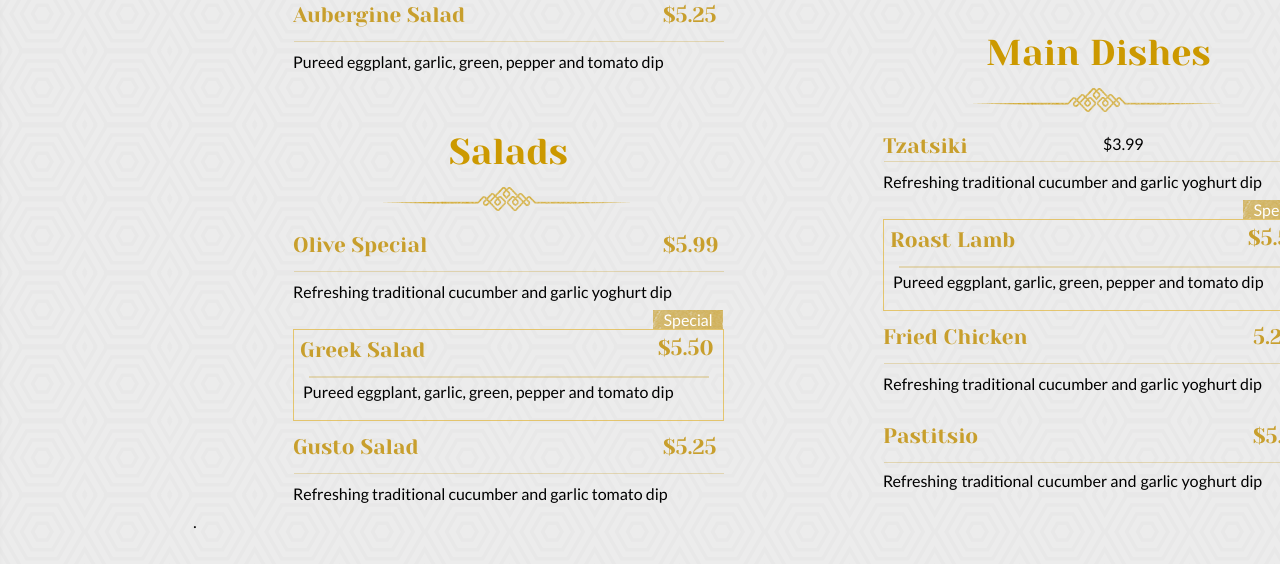
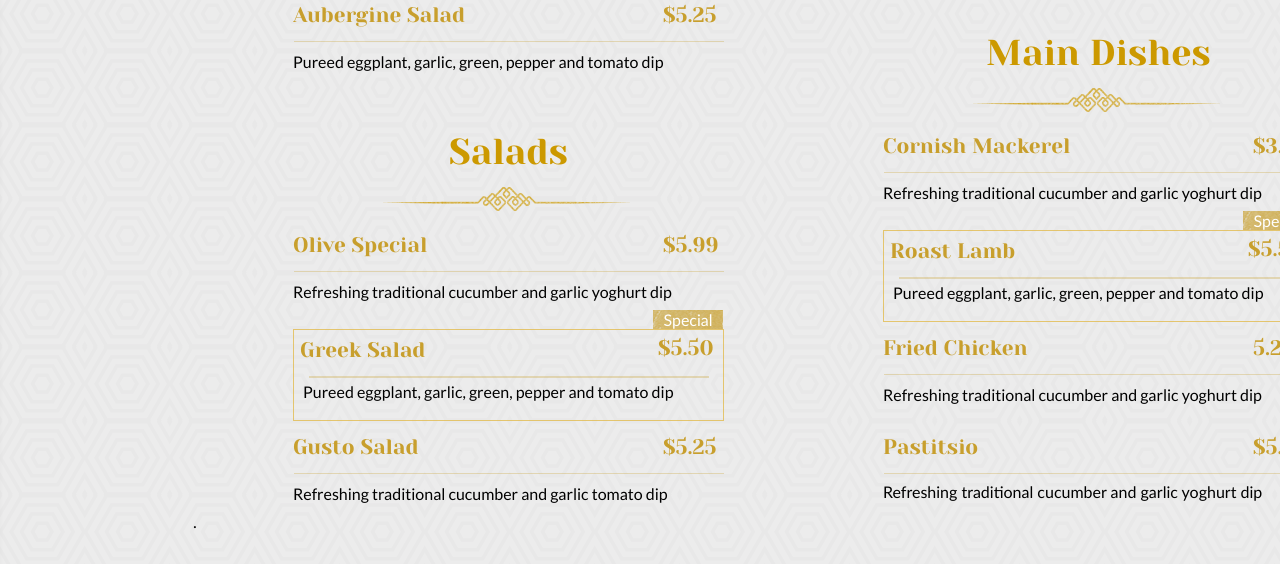
Before and after one commit to gomelviiv/markup-1, a plain HTML site: page public/index.html in a window 1280 px wide. Shown: the part 2573-3137 px from the top of the page. Drawn offline with Linux system fonts and the light colour scheme; a web font is replaced by a local one.

Commit message:
Markap-1

```diff
--- a/public/index.html
+++ b/public/index.html
@@ -285,9 +285,9 @@
                         <div class="section-menu-after-img">
                             <section>
                                 <article class="menu-content-article">
-                                    <label>Tzatsiki</label>
+                                    <label>Cornish Mackerel</label>
                                 </article>
-                                <article class="section-menu-content-article">
+                                <article class="menu-content-one-article">
                                     <label>$3.99</label>
                                 </article>
                                 <hr class="section-menu-content-hr">
```
